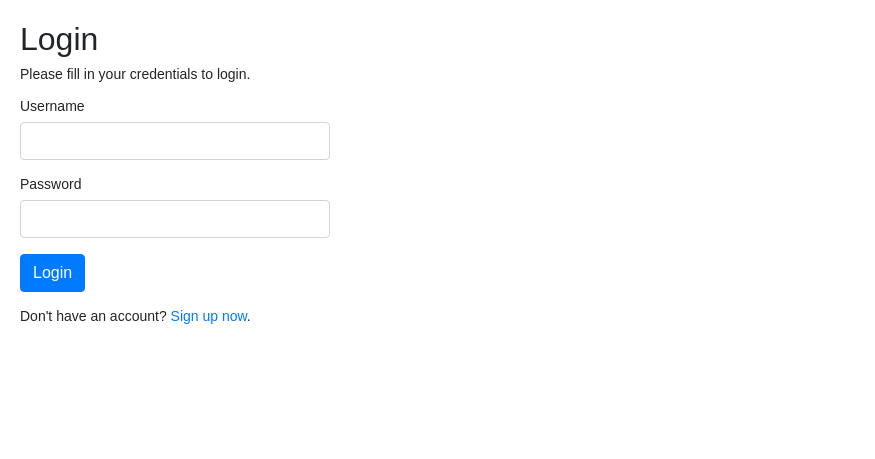
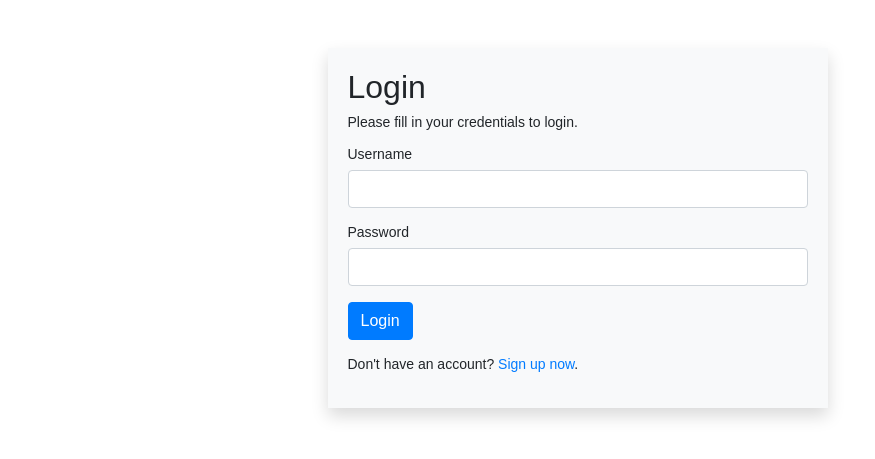
Before and after one commit to WebShahed/Login_System, a PHP site: page /login.php in a window 1280 px wide. Shown: the top 459 px of the page, without its empty margins (0-875 px from the left). Run offline with PHP 8.4, Linux system fonts and the light colour scheme.

Commit message:
Update login.php

```diff
--- a/login.php
+++ b/login.php
@@ -96,11 +96,14 @@ if($_SERVER["REQUEST_METHOD"] == "POST"){
     <link rel="stylesheet" href="bootstrap.min.css">
     <style type="text/css">
         body{ font: 14px sans-serif; }
-        .wrapper{ width: 350px; padding: 20px; }
+        .wrapper{ width: 80%; padding: 20px; }
     </style>
 </head>
 <body>
-    <div class="wrapper">
+    <div class="cotainer">
+        <div class="row">
+            <div class="col-6 m-auto ">
+                 <div class="wrapper bg-light shadow mt-5">
         <h2>Login</h2>
         <p>Please fill in your credentials to login.</p>
         <form action="<?php echo htmlspecialchars($_SERVER["PHP_SELF"]); ?>" method="post">
@@ -120,5 +123,9 @@ if($_SERVER["REQUEST_METHOD"] == "POST"){
             <p>Don't have an account? <a href="register.php">Sign up now</a>.</p>
         </form>
     </div>
+            </div>
+        </div>
+    </div>
+
 </body>
 </html>
```
